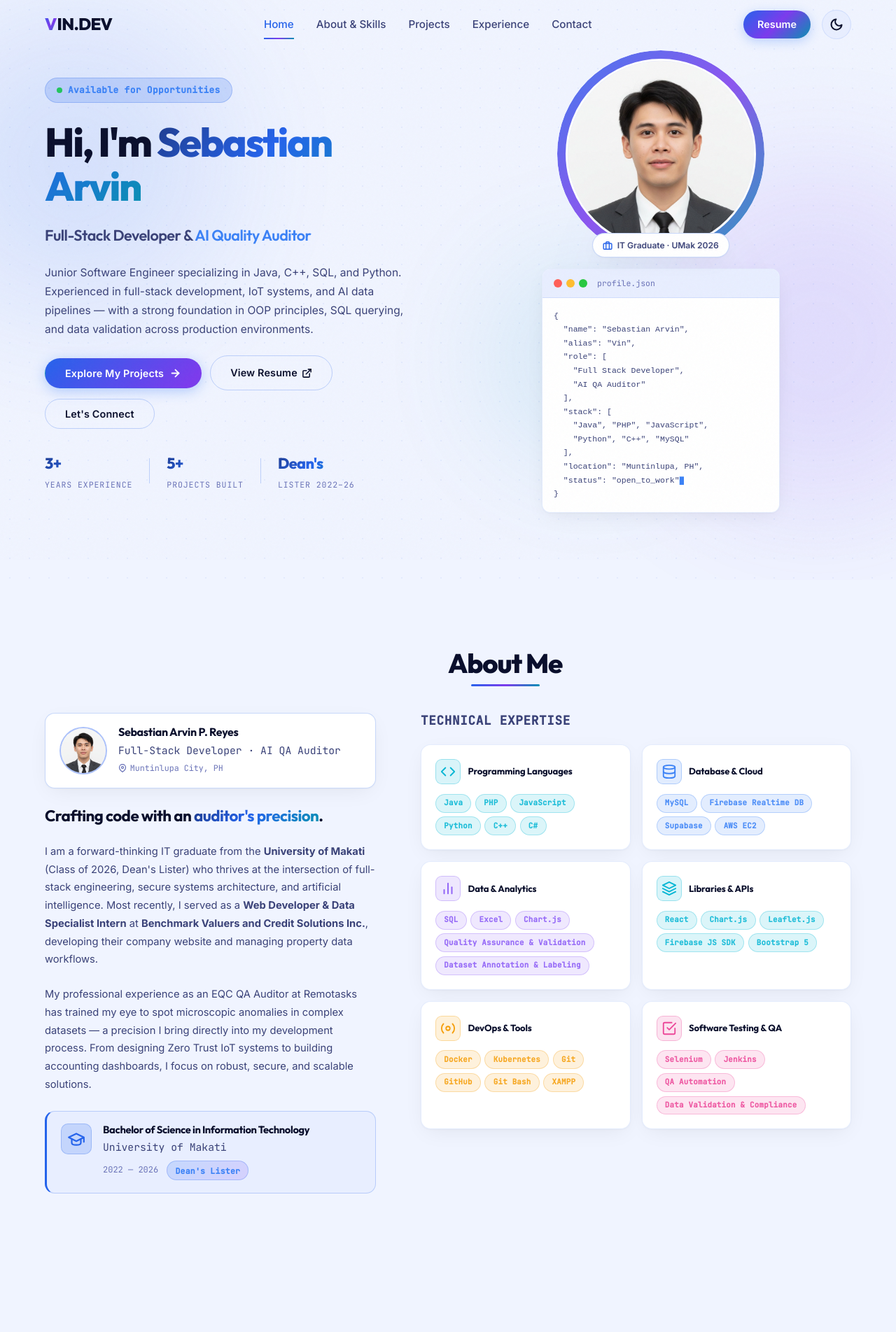
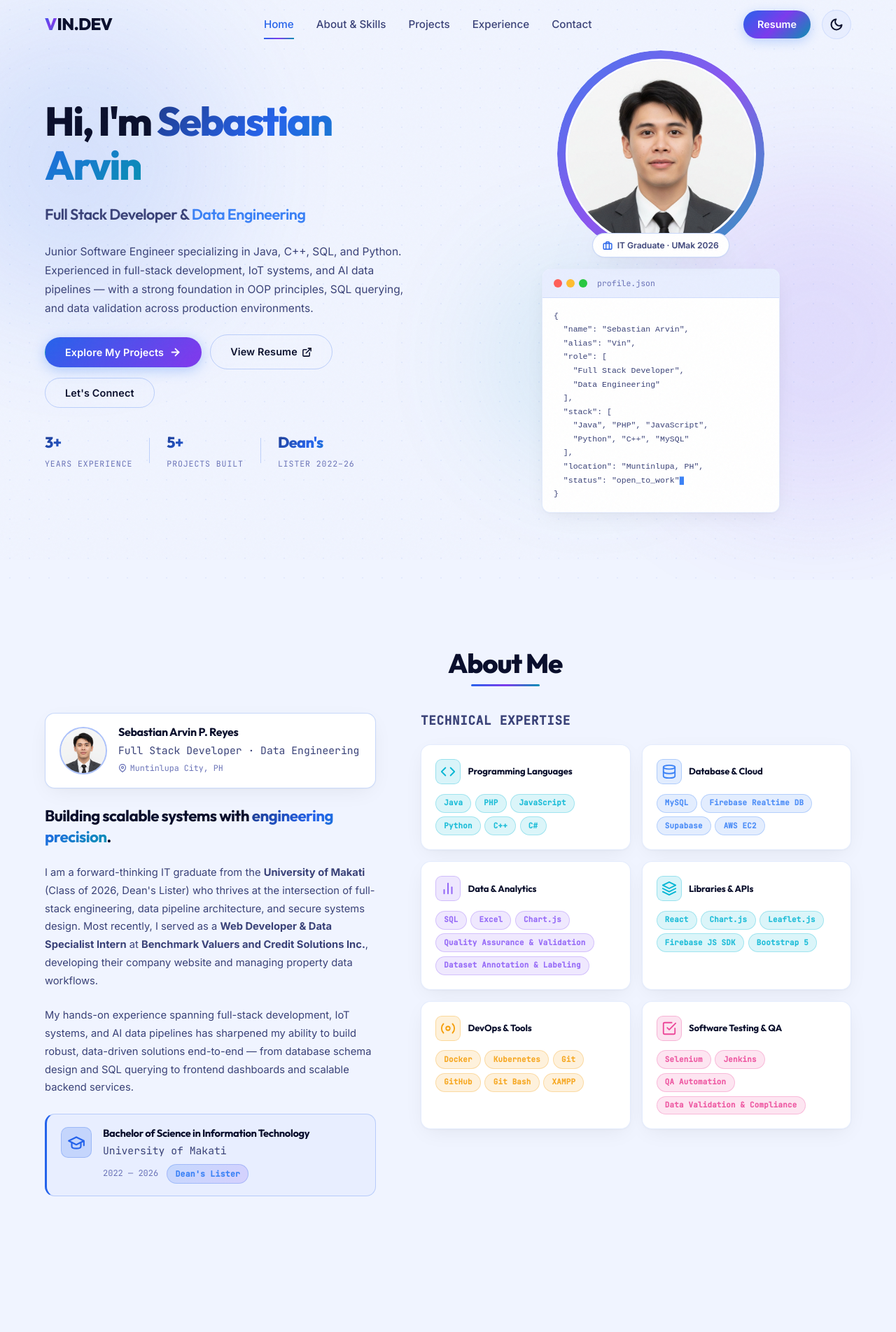
Before and after one commit to Artlein/MyPortfolio, a Next.js app: page / in a window 1280 px wide. Shown: the top 1904 px of the page at 70% size. Built offline with nearby package versions, Linux system fonts and the light colour scheme.

Commit message:
feat: update role to Full Stack Developer & Data Engineering, relocate availability badge to Contact

```diff
--- a/src/components/About.tsx
+++ b/src/components/About.tsx
@@ -115,7 +115,7 @@ export default function About() {
               </div>
               <div className={styles.profileInfo}>
                 <h3 className={styles.profileName}>Sebastian Arvin P. Reyes</h3>
-                <p className={styles.profileRole}>Full-Stack Developer · AI QA Auditor</p>
+                <p className={styles.profileRole}>Full Stack Developer · Data Engineering</p>
                 <span className={styles.profileLocation}>
                   <svg width="12" height="12" viewBox="0 0 24 24" fill="none" stroke="currentColor" strokeWidth="2.5" strokeLinecap="round" strokeLinejoin="round">
                     <path d="M21 10c0 7-9 13-9 13s-9-6-9-13a9 9 0 0 1 18 0z"></path>
@@ -127,23 +127,22 @@ export default function About() {
             </div>
 
             <h3 className={styles.subheading}>
-              Crafting code with an{" "}
-              <span className="gradient-text">auditor&apos;s precision</span>.
+              Building scalable systems with{" "}
+              <span className="gradient-text">engineering precision</span>.
             </h3>
 
             <p>
               I am a forward-thinking IT graduate from the{" "}
               <strong>University of Makati</strong> (Class of 2026, Dean&apos;s Lister) who thrives at the
-              intersection of full-stack engineering, secure systems architecture, and artificial intelligence.
-              Most recently, I served as a <strong>Web Developer & Data Specialist Intern</strong> at{" "}
+              intersection of full-stack engineering, data pipeline architecture, and secure systems design.
+              Most recently, I served as a <strong>Web Developer &amp; Data Specialist Intern</strong> at{" "}
               <strong>Benchmark Valuers and Credit Solutions Inc.</strong>, developing their company website and
               managing property data workflows.
             </p>
             <p>
-              My professional experience as an EQC QA Auditor at Remotasks has trained my eye to spot
-              microscopic anomalies in complex datasets — a precision I bring directly into my development
-              process. From designing Zero Trust IoT systems to building accounting dashboards, I focus on
-              robust, secure, and scalable solutions.
+              My hands-on experience spanning full-stack development, IoT systems, and AI data pipelines has
+              sharpened my ability to build robust, data-driven solutions end-to-end — from database schema
+              design and SQL querying to frontend dashboards and scalable backend services.
             </p>
 
             {/* Education card */}
--- a/src/components/Contact.tsx
+++ b/src/components/Contact.tsx
@@ -39,13 +39,17 @@ export default function Contact() {
         <div className={styles.contentGrid}>
           {/* Information & Socials */}
           <div className={styles.infoCol}>
+            <div style={{ display: "inline-flex", alignItems: "center", gap: "8px", background: "rgba(6,182,212,0.12)", border: "1px solid rgba(6,182,212,0.3)", borderRadius: "999px", padding: "6px 14px", marginBottom: "1.25rem", fontSize: "0.8rem", fontWeight: 600, color: "#06b6d4", letterSpacing: "0.04em" }}>
+              <span style={{ width: "8px", height: "8px", borderRadius: "50%", background: "#06b6d4", boxShadow: "0 0 6px #06b6d4", animation: "pulse 2s ease-in-out infinite", display: "inline-block", flexShrink: 0 }}></span>
+              Open to Opportunities
+            </div>
             <h3 className={styles.ctaHeading}>
-              Let&apos;s build something <span className="gradient-text">secure and intelligent</span>.
+              Let&apos;s build something <span className="gradient-text">impactful together</span>.
             </h3>
             <p className={styles.ctaText}>
-              Looking for a developer with an auditor&apos;s precision?
-              Whether you have a full-stack, security-centric, or AI data pipeline role,
-              let&apos;s connect to discuss how we can build robust applications together.
+              Looking for a Full Stack Developer with a strong data engineering foundation?
+              Whether it&apos;s a web application, data pipeline, or end-to-end system,
+              let&apos;s connect and build something great.
             </p>
 
             <div className={styles.contactDetails}>
--- a/src/components/Hero.tsx
+++ b/src/components/Hero.tsx
@@ -50,10 +50,6 @@ export default function Hero() {
       <div className={`${styles.container} container`}>
         {/* Left — Text Content */}
         <div className={styles.content}>
-          <div className={`${styles.introBadge} reveal`}>
-            <span className={styles.dot}></span>
-            Available for Opportunities
-          </div>
 
           <h1 className={`${styles.title} reveal reveal-delay-1`}>
             Hi, I&apos;m{" "}
@@ -61,8 +57,8 @@ export default function Hero() {
           </h1>
 
           <h2 className={`${styles.subtitle} reveal reveal-delay-2`}>
-            Full-Stack Developer &amp;{" "}
-            <span className={styles.highlight}>AI Quality Auditor</span>
+            Full Stack Developer &amp;{" "}
+            <span className={styles.highlight}>Data Engineering</span>
           </h2>
 
           <p className={`${styles.bio} reveal reveal-delay-3`}>
@@ -161,12 +157,12 @@ export default function Hero() {
             <div className={styles.terminalBody}>
               <pre className={styles.codeSnippet}>
                 <code>
-{`{
+                  {`{
   "name": "Sebastian Arvin",
   "alias": "Vin",
   "role": [
     "Full Stack Developer",
-    "AI QA Auditor"
+    "Data Engineering"
   ],
   "stack": [
     "Java", "PHP", "JavaScript",
--- a/src/components/Projects.tsx
+++ b/src/components/Projects.tsx
@@ -8,7 +8,7 @@ interface Project {
   id: string;
   title: string;
   subtitle: string;
-  category: "fullstack" | "iot" | "aiqa";
+  category: "fullstack" | "iot" | "data";
   categoryLabel: string;
   dateRange: string;
   summary: string;
@@ -76,25 +76,7 @@ const projectsData: Project[] = [
     github: "https://github.com/Artlein",
     demo: "#",
   },
-  {
-    id: "sentinelai",
-    title: "SentinelAI QA",
-    subtitle: "Data Compliance & Automation Review",
-    category: "aiqa",
-    categoryLabel: "AI & Data QA",
-    dateRange: "2022 – 2026",
-    summary: "An automated data review and compliance pipeline dashboard built for auditing large-scale AI annotations, 2D segmentation bounding boxes, and robotic datasets.",
-    image: "/images/sentinelai_qa.png",
-    techStack: ["Python", "QA Automation", "Data Validation", "Selenium", "Jenkins"],
-    highlights: [
-      "Audited complex quality assurance and data validation workflows for large-scale AI 2D annotation and robotics datasets, ensuring 100% compliance with client specifications.",
-      "Coordinated across cross-functional annotation teams to enforce global standards, improving model training accuracy and consistency.",
-      "Formulated automation feedback loops and resolved edge-case anomalies, sustaining consistent output quality across multiple concurrent machine learning datasets.",
-    ],
-    learned: "This experience deepened my understanding of data cleaning pipelines and QA automation, reinforcing the critical role of data integrity in building accurate machine learning models.",
-    github: "#",
-    demo: "#",
-  },
+
 ];
 
 export default function Projects() {
@@ -124,7 +106,7 @@ export default function Projects() {
     { key: "all", label: "All Projects" },
     { key: "fullstack", label: "Full Stack" },
     { key: "iot", label: "IoT & Security" },
-    { key: "aiqa", label: "AI & Data QA" },
+    { key: "data", label: "Data Engineering" },
   ];
 
   return (
```
